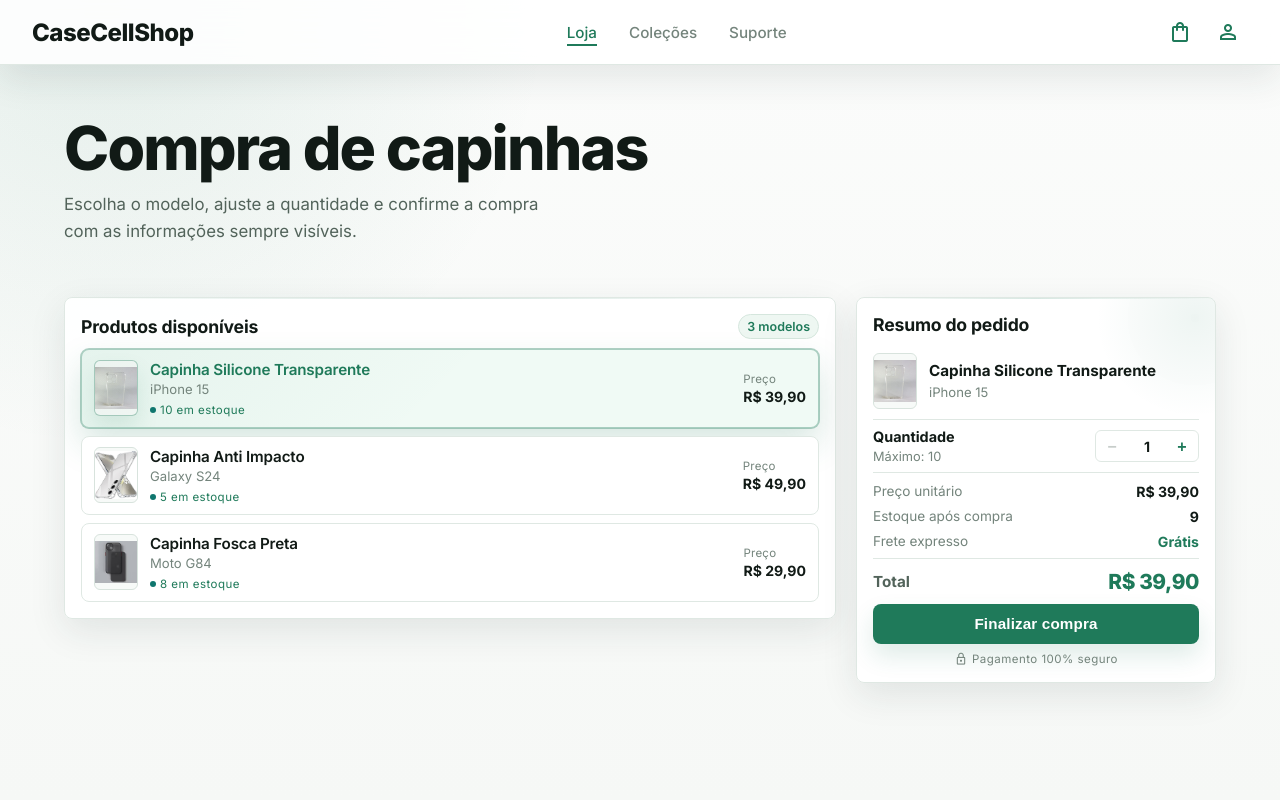
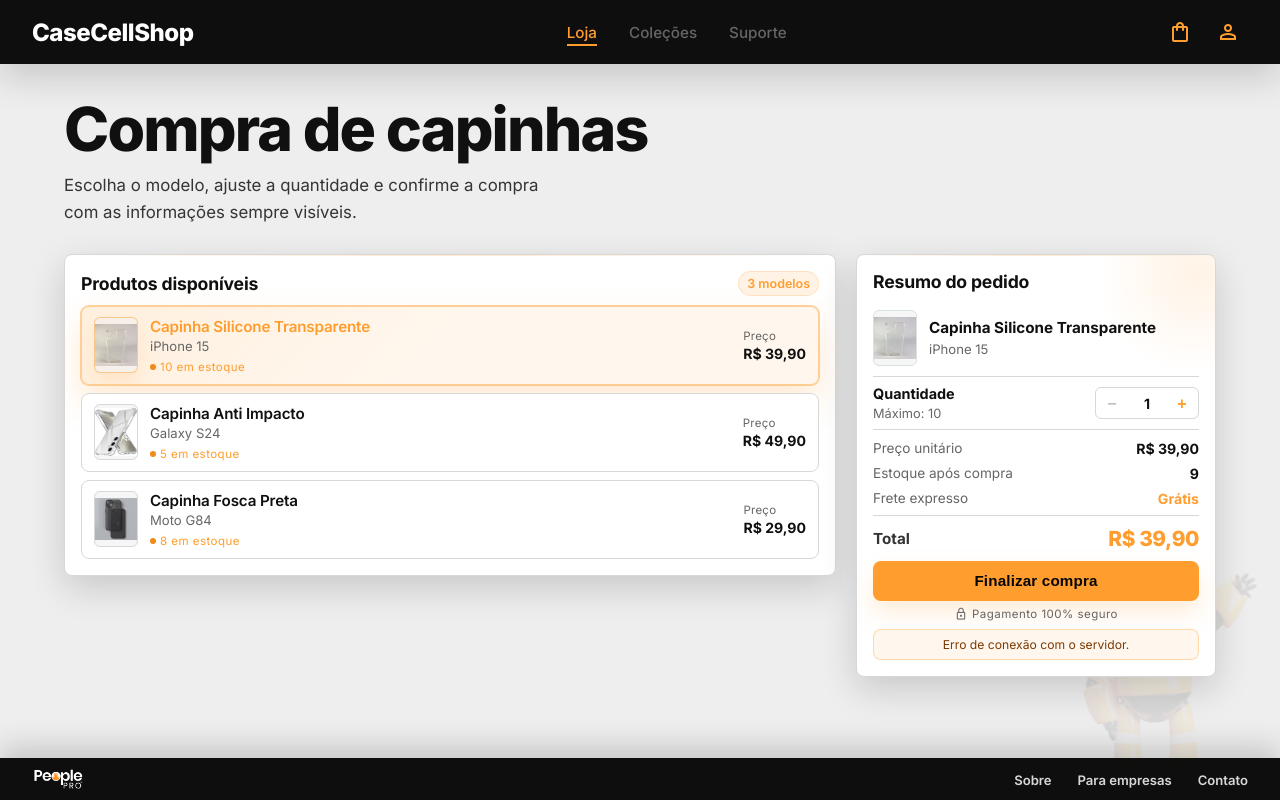
Before and after one commit to wendel211/case-cell-shop-checkout, a React (Vite) app in the folder frontend/: page / in a window 1280 px wide. Both pictures are taken after a click on the button "Finalizar compra". Built offline with nearby package versions, Linux system fonts and the light colour scheme; no server answers.

Commit message:
style(web): polish PeoplePro footer and feedbackUI components and styling for product checkout page

```diff
--- a/frontend/src/App.css
+++ b/frontend/src/App.css
@@ -28,11 +28,11 @@
 
   0%,
   100% {
-    box-shadow: 0 0 0 4px rgba(31, 122, 90, 0.08);
+    box-shadow: 0 0 0 4px rgba(255, 157, 46, 0.12);
   }
 
   50% {
-    box-shadow: 0 0 0 7px rgba(31, 122, 90, 0.04);
+    box-shadow: 0 0 0 7px rgba(255, 157, 46, 0.06);
   }
 }
 
@@ -76,6 +76,21 @@
 .app-shell {
   min-height: 100vh;
   padding: 0;
+  position: relative;
+  overflow: hidden;
+}
+
+.app-shell::before {
+  content: '';
+  position: fixed;
+  right: -24px;
+  bottom: 34px;
+  width: min(24vw, 280px);
+  height: min(34vw, 380px);
+  background: url('/robo_banner.png') center bottom / contain no-repeat;
+  opacity: 0.09;
+  pointer-events: none;
+  z-index: 0;
 }
 
 /* ========================================
@@ -90,17 +105,17 @@
   align-items: center;
   justify-content: space-between;
   padding: 12px 32px;
-  background: rgba(255, 255, 255, 0.86);
+  background: rgba(0, 0, 0, 0.94);
   backdrop-filter: blur(18px);
   -webkit-backdrop-filter: blur(18px);
-  border-bottom: 1px solid var(--border-subtle);
+  border-bottom: 0;
   box-shadow: 0 14px 36px var(--shadow-soft);
 }
 
 .navbar-brand {
   font-size: 1.5rem;
   font-weight: 800;
-  color: var(--text-primary);
+  color: #ffffff;
   letter-spacing: -0.02em;
 }
 
@@ -150,7 +165,7 @@
 }
 
 .navbar-icons button:hover {
-  background: #eef7f2;
+  background: rgba(255, 157, 46, 0.12);
   color: var(--primary);
 }
 
@@ -161,7 +176,9 @@
 .checkout-page {
   width: min(100%, 1200px);
   margin: 0 auto;
-  padding: 52px 24px 20px;
+  padding: 34px 24px 52px;
+  position: relative;
+  z-index: 1;
 }
 
 /* ========================================
@@ -173,7 +190,7 @@
   align-items: flex-end;
   justify-content: space-between;
   gap: 24px;
-  margin-bottom: 52px; /* aumentado para 52px para descer os elementos */
+  margin-bottom: 28px;
 }
 
 .eyebrow {
@@ -221,8 +238,8 @@
   min-height: 38px;
   padding: 0 16px;
   border-radius: 999px;
-  background: #eef7f2;
-  border: 1px solid #cfe2d8;
+  background: rgba(255, 157, 46, 0.12);
+  border: 1px solid rgba(255, 157, 46, 0.22);
   color: var(--primary);
   font-size: 0.82rem;
   font-weight: 600;
@@ -273,12 +290,13 @@
   left: 0;
   right: 0;
   height: 1px;
-  background: linear-gradient(90deg, transparent, rgba(31, 122, 90, 0.18), transparent);
+  background: linear-gradient(90deg, transparent, rgba(255, 157, 46, 0.24), transparent);
 }
 
 .summary-section {
   position: sticky;
   top: 72px;
+  padding-bottom: 16px;
 }
 
 .summary-section::after {
@@ -288,7 +306,7 @@
   right: -80px;
   width: 200px;
   height: 200px;
-  background: radial-gradient(circle, rgba(31, 122, 90, 0.08), transparent 70%);
+  background: radial-gradient(circle, rgba(255, 157, 46, 0.12), transparent 70%);
   border-radius: 50%;
   pointer-events: none;
 }
@@ -323,8 +341,8 @@
 .section-heading span {
   padding: 4px 8px;
   border-radius: 999px;
-  background: #eef7f2;
-  border: 1px solid #d5e6dd;
+  background: rgba(255, 157, 46, 0.12);
+  border: 1px solid rgba(255, 157, 46, 0.2);
   color: var(--primary);
   font-weight: 600;
   font-size: 0.78rem;
@@ -366,7 +384,7 @@
   content: '';
   position: absolute;
   inset: 0;
-  background: linear-gradient(135deg, rgba(31, 122, 90, 0.05), transparent 50%);
+  background: linear-gradient(135deg, rgba(255, 157, 46, 0.08), transparent 50%);
   opacity: 0;
   transition: opacity 0.3s ease;
 }
@@ -385,7 +403,7 @@
 
 .product-card.selected {
   border-color: var(--border-active);
-  background: #f0faf5;
+  background: rgba(255, 157, 46, 0.08);
   box-shadow:
     0 0 0 1px var(--border-active),
     0 16px 34px var(--shadow-focus);
@@ -405,8 +423,8 @@
   width: 44px;
   height: 56px;
   border-radius: 6px;
-  background: #f7faf8;
-  border: 1px solid #d8e3dd;
+  background: #f6f6f6;
+  border: 1px solid #d7d7d7;
   display: flex;
   align-items: center;
   justify-content: center;
@@ -424,8 +442,8 @@
 
 .product-card:hover .case-preview,
 .product-card.selected .case-preview {
-  border-color: rgba(31, 122, 90, 0.36);
-  box-shadow: 0 12px 22px rgba(31, 122, 90, 0.12);
+  border-color: rgba(255, 157, 46, 0.5);
+  box-shadow: 0 12px 22px rgba(255, 157, 46, 0.16);
 }
 
 /* ========================================
@@ -523,7 +541,7 @@
   height: 56px;
   border: 1px solid #d8e3dd;
   border-radius: 6px;
-  background: #f7faf8;
+  background: #f6f6f6;
   overflow: hidden;
 }
 
@@ -594,7 +612,7 @@
 }
 
 .stepper button:hover:not(:disabled) {
-  background: #eef7f2;
+  background: rgba(255, 157, 46, 0.12);
   color: var(--primary);
 }
 
@@ -676,14 +694,14 @@
   border: 0;
   border-radius: 8px;
   background: var(--primary);
-  color: #ffffff;
+  color: #050505;
   cursor: pointer;
   font-size: 0.95rem;
   font-weight: 700;
   letter-spacing: 0.01em;
   overflow: hidden;
   transition: all 0.3s ease;
-  box-shadow: 0 12px 24px rgba(31, 122, 90, 0.14);
+  box-shadow: 0 12px 24px rgba(255, 157, 46, 0.18);
   z-index: 1;
 }
 
@@ -699,7 +717,7 @@
 .checkout-button:hover {
   transform: translateY(-2px);
   background: var(--secondary);
-  box-shadow: 0 14px 28px rgba(31, 122, 90, 0.18);
+  box-shadow: 0 14px 28px rgba(255, 157, 46, 0.24);
 }
 
 .checkout-button:hover::before {
@@ -720,12 +738,68 @@
   align-items: center;
   justify-content: center;
   gap: 4px;
-  margin-top: 8px;
+  margin-top: 6px;
   font-size: 0.72rem;
   color: var(--text-muted);
   letter-spacing: 0.04em;
   position: relative;
   z-index: 1;
+}
+
+.error-message {
+  margin: 8px 0 0;
+  padding: 7px 9px;
+  border: 1px solid rgba(255, 157, 46, 0.34);
+  border-radius: 8px;
+  background: #fff7ed;
+  color: #7c3a05;
+  font-size: 0.76rem;
+  line-height: 1.25;
+  text-align: center;
+  position: relative;
+  z-index: 1;
+}
+
+.brand-footer {
+  position: fixed;
+  left: 0;
+  right: 0;
+  bottom: 0;
+  z-index: 40;
+  display: flex;
+  justify-content: space-between;
+  align-items: center;
+  height: 42px;
+  padding: 0 32px;
+  background: rgba(0, 0, 0, 0.94);
+  box-shadow: 0 -10px 30px rgba(0, 0, 0, 0.18);
+}
+
+.brand-footer img {
+  max-width: 98px;
+  max-height: 24px;
+  object-fit: contain;
+}
+
+.brand-footer ul {
+  display: flex;
+  align-items: center;
+  gap: 26px;
+  list-style: none;
+  margin: 0;
+  padding: 0;
+}
+
+.brand-footer a {
+  color: #d7d7d7;
+  font-size: 0.82rem;
+  font-weight: 600;
+  text-decoration: none;
+  transition: color 0.2s ease;
+}
+
+.brand-footer a:hover {
+  color: var(--primary);
 }
 
 /* ========================================
@@ -739,7 +813,7 @@
   display: flex;
   align-items: center;
   justify-content: center;
-  background: rgba(17, 26, 22, 0.36);
+  background: rgba(0, 0, 0, 0.58);
   backdrop-filter: blur(8px);
   animation: fadeUp 0.3s ease;
 }
@@ -752,7 +826,7 @@
   padding: 40px;
   text-align: center;
   max-width: 420px;
-  box-shadow: 0 25px 60px rgba(33, 53, 45, 0.22);
+  box-shadow: 0 25px 60px rgba(0, 0, 0, 0.28);
   animation: fadeUp 0.4s cubic-bezier(0.16, 1, 0.3, 1);
 }
 
@@ -766,13 +840,14 @@
   border-radius: 50%;
   background: var(--primary);
   font-size: 2rem;
-  color: #ffffff;
-  box-shadow: 0 14px 30px rgba(31, 122, 90, 0.22);
+  color: #050505;
+  box-shadow: 0 14px 30px rgba(255, 157, 46, 0.24);
 }
 
 .toast-card h3 {
   font-size: 1.4rem;
   margin-bottom: 8px;
+  text-align: center;
 }
 
 .toast-card p {
@@ -780,6 +855,7 @@
   margin: 0 0 24px;
   font-size: 0.95rem;
   line-height: 1.5;
+  text-align: center;
 }
 
 .toast-details {
@@ -787,7 +863,7 @@
   gap: 8px;
   padding: 16px;
   border-radius: 12px;
-  background: #f7faf8;
+  background: #f6f6f6;
   border: 1px solid var(--border-subtle);
   margin-bottom: 24px;
   font-size: 0.85rem;
@@ -820,7 +896,7 @@
 }
 
 .toast-close:hover {
-  background: #eef7f2;
+  background: rgba(255, 157, 46, 0.12);
   border-color: var(--border-active);
 }
 
@@ -829,8 +905,18 @@
    ======================================== */
 
 @media (max-width: 900px) {
+  .app-shell {
+    overflow: auto;
+  }
+
+  .app-shell::before {
+    opacity: 0.08;
+    width: 260px;
+    height: 320px;
+  }
+
   .checkout-page {
-    padding: 24px 16px 20px;
+    padding: 24px 16px 60px;
   }
 
   .navbar {
@@ -854,6 +940,18 @@
 
   .summary-section {
     position: static;
+  }
+
+  .brand-footer {
+    padding: 0 16px;
+  }
+
+  .brand-footer ul {
+    gap: 14px;
+  }
+
+  .brand-footer a {
+    font-size: 0.74rem;
   }
 }
 
@@ -915,4 +1013,8 @@
   .stepper span {
     font-size: 0.82rem;
   }
+
+  .brand-footer ul {
+    display: none;
+  }
 }
--- a/frontend/src/App.tsx
+++ b/frontend/src/App.tsx
@@ -24,6 +24,7 @@
   const [quantity, setQuantity] = useState(1)
   const [isLoading, setIsLoading] = useState(false)
   const [checkoutResult, setCheckoutResult] = useState<CheckoutResult | null>(null)
+  const [errorMessage, setErrorMessage] = useState('')
 
   const selectedProduct =
     products.find((product) => product.id === selectedProductId) ?? products[0]
@@ -35,10 +36,13 @@
   function handleSelectProduct(productId: string) {
     setSelectedProductId(productId)
     setQuantity(1)
+    setErrorMessage('')
   }
 
   async function handleCheckout() {
     setIsLoading(true)
+    setErrorMessage('')
+
     try {
       const response = await fetch('http://localhost:3333/checkout', {
         method: 'POST',
@@ -51,7 +55,7 @@
 
       if (!response.ok) {
         const error = await response.json()
-        alert(error.message || 'Erro ao finalizar compra.')
+        setErrorMessage(error.message || 'Erro ao finalizar compra.')
         return
       }
 
@@ -67,7 +71,7 @@
       )
       setQuantity(1)
     } catch {
-      alert('Erro de conexão com o servidor.')
+      setErrorMessage('Erro de conexão com o servidor.')
     } finally {
       setIsLoading(false)
     }
@@ -225,9 +229,24 @@
               <span className="material-symbols-outlined" style={{ fontSize: '14px' }}>lock</span>
               Pagamento 100% seguro
             </div>
+
+            {errorMessage && (
+              <p className="error-message" role="alert">
+                {errorMessage}
+              </p>
+            )}
           </aside>
         </div>
       </section>
+
+      <footer className="brand-footer" aria-label="Marca PeoplePro">
+        <img src="/png%20logo.png" alt="PeoplePro" />
+        <ul>
+          <li><a href="#">Sobre</a></li>
+          <li><a href="#">Para empresas</a></li>
+          <li><a href="#">Contato</a></li>
+        </ul>
+      </footer>
 
       {/* Success Modal */}
       {checkoutResult && (
--- a/frontend/src/index.css
+++ b/frontend/src/index.css
@@ -2,19 +2,19 @@
 @import url('https://fonts.googleapis.com/css2?family=Material+Symbols+Outlined:wght,FILL@100..700,0..1&display=swap');
 
 :root {
-  --primary: #1f7a5a;
-  --primary-light: #2f9d73;
-  --secondary: #0f766e;
-  --bg-page: #f6f8f6;
-  --bg-card: rgba(255, 255, 255, 0.92);
-  --bg-card-hover: #f4fbf7;
-  --border-subtle: #dfe8e3;
-  --border-active: rgba(31, 122, 90, 0.34);
-  --text-primary: #111a16;
-  --text-secondary: #52635a;
-  --text-muted: #74847c;
-  --shadow-soft: rgba(33, 53, 45, 0.1);
-  --shadow-focus: rgba(31, 122, 90, 0.18);
+  --primary: #ff9d2e;
+  --primary-light: #ffb45f;
+  --secondary: #f28a1a;
+  --bg-page: #eeeeee;
+  --bg-card: #ffffff;
+  --bg-card-hover: #fff7ed;
+  --border-subtle: #d7d7d7;
+  --border-active: rgba(255, 157, 46, 0.46);
+  --text-primary: #101010;
+  --text-secondary: #343434;
+  --text-muted: #666666;
+  --shadow-soft: rgba(0, 0, 0, 0.16);
+  --shadow-focus: rgba(255, 157, 46, 0.22);
 
   font-family: 'Inter', ui-sans-serif, system-ui, -apple-system, BlinkMacSystemFont,
     'Segoe UI', sans-serif;
@@ -33,7 +33,5 @@
 body {
   min-height: 100vh;
   margin: 0;
-  background:
-    radial-gradient(circle at 8% 0%, rgba(31, 122, 90, 0.1), transparent 28rem),
-    linear-gradient(180deg, #fbfcfb 0%, var(--bg-page) 100%);
+  background: var(--bg-page);
 }
```
Also changed, not shown: frontend/public/png logo.png (added), frontend/public/robo_banner.png (added).
